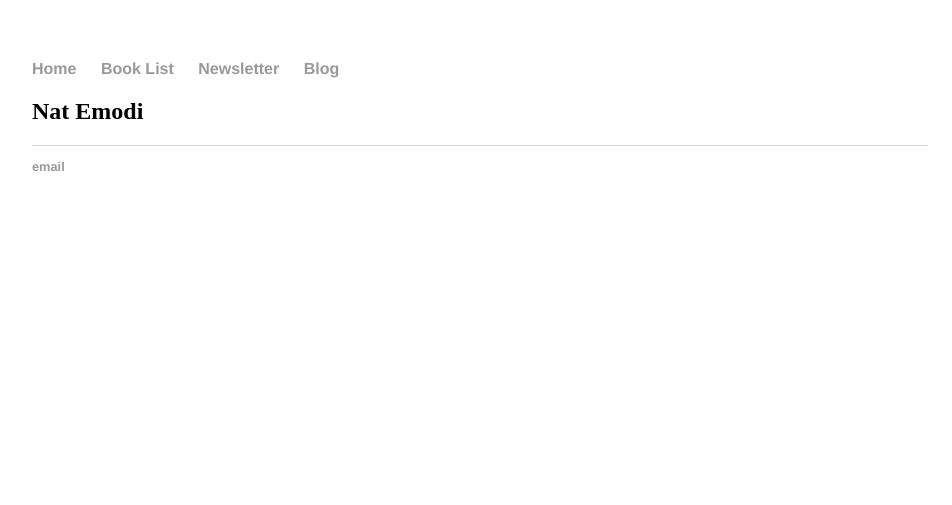
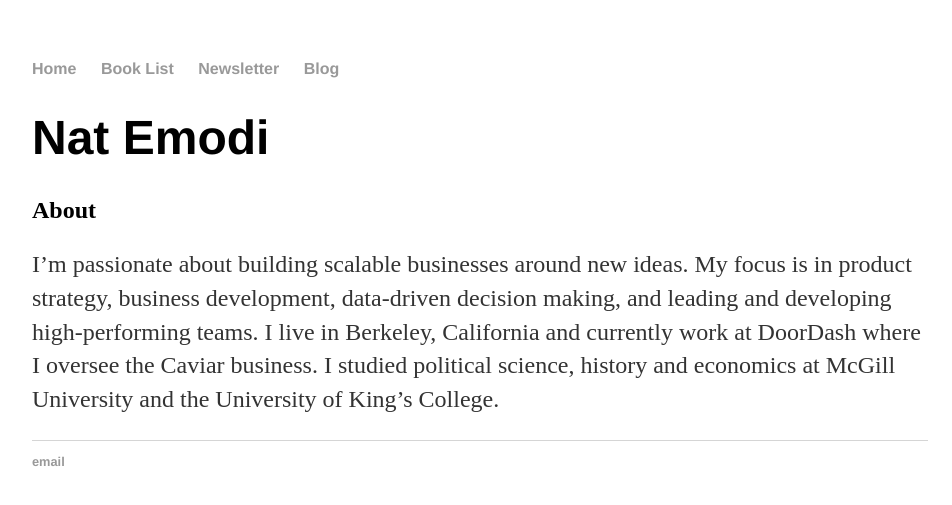
Before and after one commit to nmemodi/natemodi.github.io, a Jekyll site: the page built from index.html, in a window 1280 px wide. Shown: the top 505 px of the page, without its empty margins (160-1112 px from the left). Built offline with Jekyll 4.4.1, drawn with Linux system fonts in a browser that asks for light colours.

Commit message:
Update index.html

```diff
--- a/index.html
+++ b/index.html
@@ -3,4 +3,14 @@ layout: default
 title: Nat Emodi
 ---
 <div class="blurb">
-	<h2>Nat Emodi</h2>
+	<h1>Nat Emodi</h1>
+
+<div class="blurb">
+	<h2>About</h2>
+
+	<p>I’m passionate about building scalable businesses around new ideas. My focus is in product strategy, business development, data-driven decision making, and leading and developing high-performing teams.
+I live in Berkeley, California and currently work at DoorDash where I oversee the Caviar business.
+
+I studied political science, history and economics at McGill University and the University of King’s College.
+
+</div><!-- /.blurb -->
```
